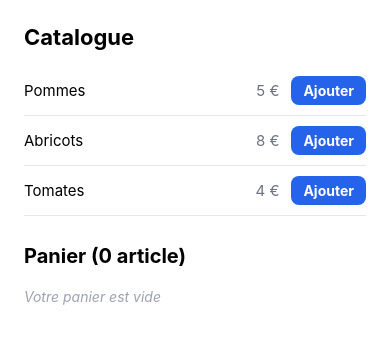
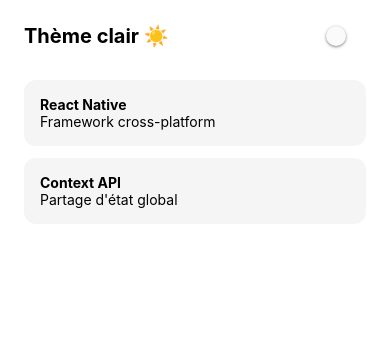
Before and after one commit to lpastyle/ExpoGestionEtat, a React Native app: screen / in a window 390 px wide. Shown: the top 344 px of the page. Built offline with nearby package versions, Linux system fonts and the light colour scheme.

Commit message:
Added theme switch demo

```diff
--- a/App.js
+++ b/App.js
@@ -1,7 +1,12 @@
-import Panier from './Panier';
+import { ThemeProvider } from './contexts/ThemeContext';
+import EcranPrincipal from './EcranPrincipal';
 
-// EXEMPLE 6.
-// Panier d'achat
+// EXEMPLE 8.
+// Basculement thème clair/sombre avec Context Provider
 export default function App() {
-  return <Panier />;
+  return (
+    <ThemeProvider>
+      <EcranPrincipal />
+    </ThemeProvider>
+  );
 }
--- /dev/null
+++ b/Carte.jsx
@@ -0,0 +1,25 @@
+
+import { View, Text, StyleSheet } from 'react-native';
+import { useTheme } from './contexts/ThemeContext';
+
+// composant enfant qui accède directement au contexte
+export default function Carte({ titre, description }) {
+  const { couleurs } = useTheme();  // accès direct sans props intermédiaires
+
+  return (
+    <View style={[styles.carte, { backgroundColor: couleurs.carte }]}>
+      <Text style={{ color: couleurs.texte, fontWeight: 'bold' }}>
+        {titre}
+      </Text>
+      <Text style={{ color: couleurs.texte }}>{description}</Text>
+    </View>
+  );
+}
+
+const styles = StyleSheet.create({
+  container: { flex: 1, padding: 20, paddingTop: 60 },
+  header:    { flexDirection: 'row', justifyContent: 'space-between',
+               alignItems: 'center', marginBottom: 24 },
+  titre:     { fontSize: 22, fontWeight: 'bold' },
+  carte:     { padding: 16, borderRadius: 12, marginBottom: 12 },
+});
--- /dev/null
+++ b/EcranPrincipal.jsx
@@ -0,0 +1,32 @@
+
+import { View, Text, Switch, StyleSheet,StatusBar } from 'react-native';
+import { useTheme } from './contexts/ThemeContext';
+import Carte from './Carte';
+
+// Utiliser le contexte dans n'importe quel composant
+export default function EcranPrincipal() {
+  const { isDark, couleurs, basculer } = useTheme();
+
+  return (
+    <View style={[styles.container, { backgroundColor: couleurs.fond }]}>
+      <View style={styles.header}>
+        <Text style={[styles.titre, { color: couleurs.texte }]}>
+          Thème {isDark ? 'sombre 🌙' : 'clair ☀️'}
+        </Text>
+        <Switch value={isDark} onValueChange={basculer}
+          trackColor={{ true: couleurs.accent }} />
+      </View>
+
+      <Carte titre="React Native" description="Framework cross-platform" />
+      <Carte titre="Context API"  description="Partage d'état global" />
+      <StatusBar hidden={true}/>
+    </View>
+  );
+}
+
+const styles = StyleSheet.create({
+  container: { flex: 1, padding: 24 },
+  header:    { flexDirection: 'row', justifyContent: 'space-between',
+               alignItems: 'center', marginBottom: 32 },
+  titre:     { fontSize: 20, fontWeight: 'bold' },
+});
--- /dev/null
+++ b/contexts/ThemeContext.js
@@ -0,0 +1,33 @@
+import { createContext, useContext, useState } from 'react';
+
+// Créer le contexte — contexts/ThemeContext.js
+const ThemeContext = createContext(null);
+
+// Le Provider enveloppe l'app et fournit l'état
+export function ThemeProvider({ children }) {
+  const [isDark, setIsDark] = useState(false);
+
+  const theme = {
+    isDark,
+    couleurs: {
+      fond:   isDark ? '#1A1A2E' : '#FFFFFF',
+      texte:  isDark ? '#FFFFFF' : '#000000',
+      carte:  isDark ? '#2D2D44' : '#F5F5F5',
+      accent: '#23B2A4',
+    },
+    basculer: () => setIsDark(prev => !prev),
+  };
+
+  return (
+    <ThemeContext.Provider value={theme}>
+      {children}
+    </ThemeContext.Provider>
+  );
+}
+
+// Hook personnalisé pour utiliser le contexte facilement
+export function useTheme() {
+  const ctx = useContext(ThemeContext);
+  if (!ctx) throw new Error('useTheme doit être utilisé dans ThemeProvider');
+  return ctx;
+}
```
Also changed, not shown: 1 other file (tests, documents, lock files or other folders).
